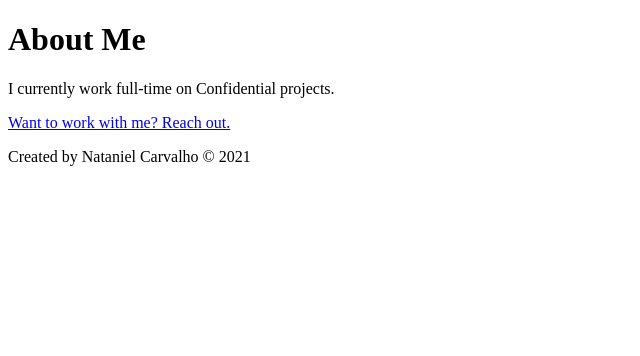
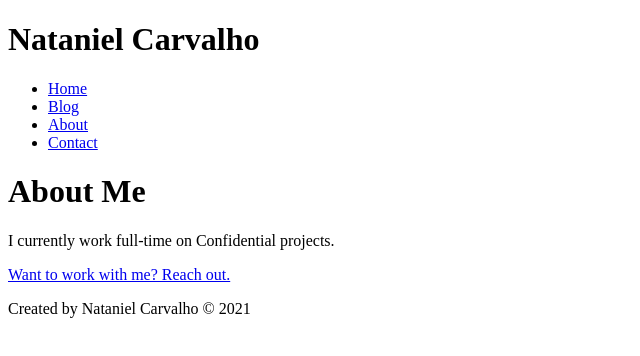
Before and after one commit to natanielmendes/gatsby-bootcamp, a Gatsby site: page /about in a window 1280 px wide. Shown: the whole page, without its empty margins (0-640 px from the left). Built offline with nearby package versions, Linux system fonts and the light colour scheme; Gatsby itself is replaced by a stand-in of ours.

Commit message:
Adding header to all the current pages

```diff
--- /dev/null
+++ b/src/components/header.js
@@ -0,0 +1,28 @@
+import React from 'react';
+import { Link } from 'gatsby';
+
+const Header = () => {
+    return (
+        <header>
+            <h1>Nataniel Carvalho</h1>
+            <nav>
+                <ul>
+                    <li>
+                        <Link to="/">Home</Link>
+                    </li>
+                    <li>
+                        <Link to="/blog">Blog</Link>
+                    </li>
+                    <li>
+                        <Link to="/about">About</Link>
+                    </li>
+                    <li>
+                        <Link to="/contact">Contact</Link>
+                    </li>
+                </ul>
+            </nav>
+        </header>
+    )
+}
+
+export default Header;
--- a/src/pages/about.js
+++ b/src/pages/about.js
@@ -1,10 +1,12 @@
 import React from 'react';
 import { Link } from 'gatsby';
+import Header from '../components/header';
 import Footer from '../components/footer';
 
 const AboutPage = () => {
     return (
         <div>
+            <Header />
             <h1>About Me</h1>
             <p>I currently work full-time on Confidential projects.</p>
             <p><Link to="/contact">Want to work with me? Reach out.</Link></p>
--- a/src/pages/blog.js
+++ b/src/pages/blog.js
@@ -1,10 +1,14 @@
 import React from 'react';
+import Footer from '../components/footer';
+import Header from '../components/header';
 
 const BlogPage = () => {
     return (
         <div>
+            <Header />
             <h1>Blog</h1>
             <p>Posts will show up here later on.</p>
+            <Footer />
         </div>
     )
 }
--- a/src/pages/contact.js
+++ b/src/pages/contact.js
@@ -1,9 +1,11 @@
 import React from 'react';
 import Footer from '../components/footer';
+import Header from '../components/header';
 
 const ContactPage = () => {
     return (
         <div>
+            <Header />
             <h1>Contact</h1>
             <p>The best way to reach me is via <a href="https://github.com/natanielmendes" target="_blank">Github</a>.</p>
             <Footer />
--- a/src/pages/index.js
+++ b/src/pages/index.js
@@ -1,10 +1,12 @@
 import React from 'react';
 import { Link } from 'gatsby';
+import Header from '../components/header';
 import Footer from '../components/footer';
 
 const IndexPage = () => {
   return (
     <div>
+      <Header />
       <h1>Hello.</h1>
       <h2>I'm Nathan, a full-stack developer living somewhere in the globe.</h2>
       <p>Need a developer? <Link to="/contact">Contact me.</Link></p>
```
Also changed, not shown: 1 other file.
